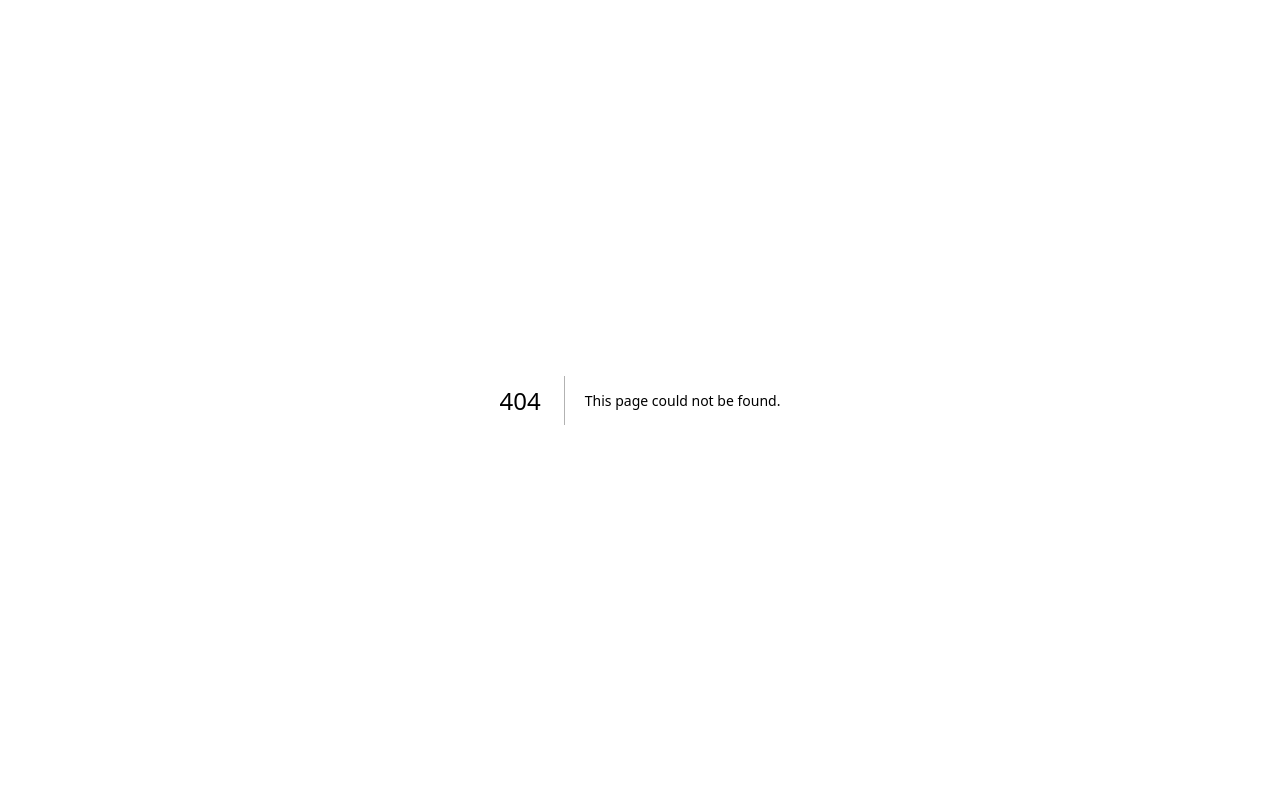
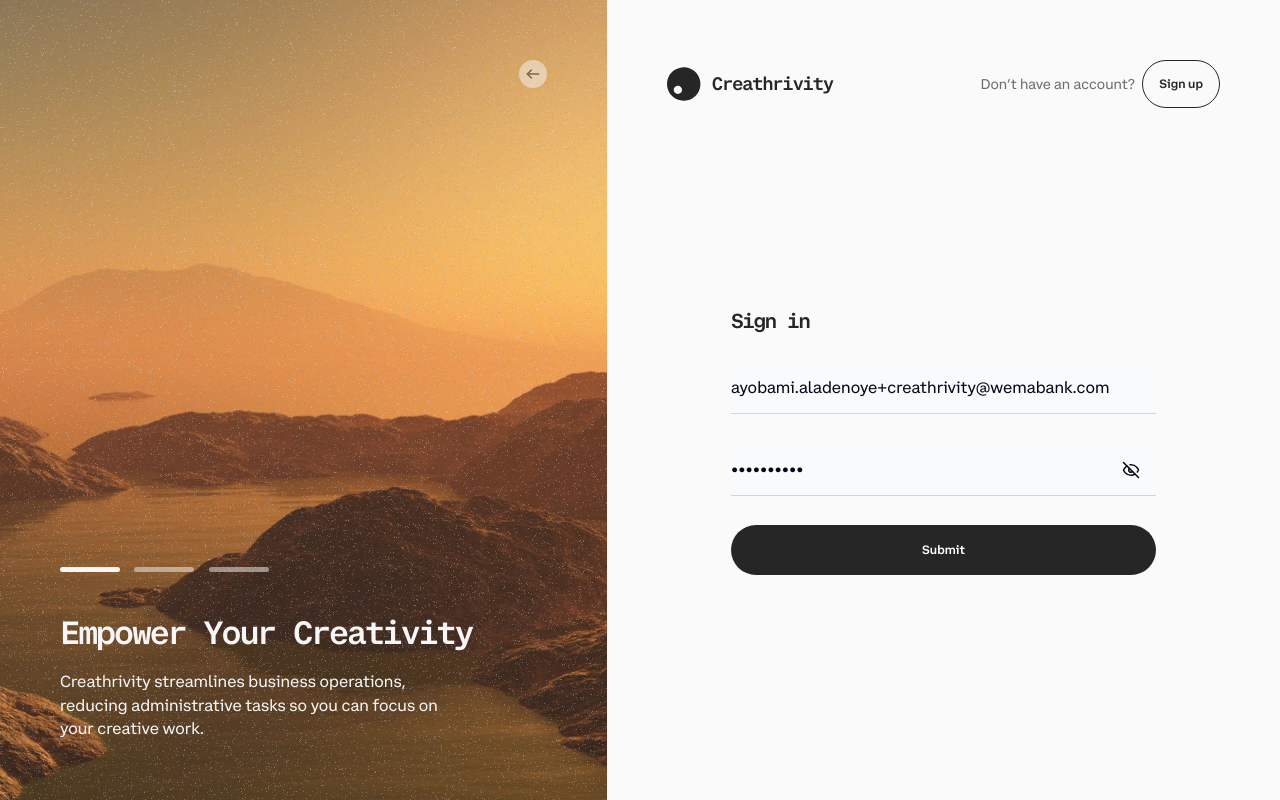
Before and after one commit to Damilola94/treva-alat-flow, a Next.js app: page /auth/sign-in in a window 1280 px wide. Before the commit this address had no page. Built offline with nearby package versions, Linux system fonts and the light colour scheme; no server answers.

Commit message:
updates structure and onboarding layout

```diff
--- a/next.config.js
+++ b/next.config.js
@@ -1,9 +1,11 @@
 /** @type {import('next').NextConfig} */
+
+const namespace = process.env.NEXT_PUBLIC_ASSET_PREFIX_NAMESPACE;
 
 const nextConfig = {
   reactStrictMode: true,
   swcMinify: true,
-  basePath: process.env.NEXT_PUBLIC_ASSET_PREFIX_DISABLED ? undefined : '/streak-web',
+  basePath: process.env.NEXT_PUBLIC_ASSET_PREFIX_DISABLED ? undefined : `/${namespace}`,
   images: {
     remotePatterns: [
       {
@@ -20,12 +22,12 @@ const nextConfig = {
     return [
       {
         "source": "/",
-        "destination": "/auth/login",
+        "destination": "/auth/sign-in",
         "permanent": false
       },
       {
-        "source": "/streak-web",
-        "destination": "/streak-web/auth/login",
+        "source": `/${namespace}`,
+        "destination": `/${namespace}/auth/sign-in`,
         "permanent": false
       }
     ];
@@ -33,8 +35,8 @@ const nextConfig = {
   async rewrites() {
     return [
       {
-        source: '/streak-web/auth/login',
-        destination: '/streak-web/index/auth/login'
+        source: `/${namespace}/auth/sign-in`,
+        destination: `/${namespace}/index/auth/sign-in`
       }
     ];
   }
--- a/next.config.mjs
+++ /dev/null
@@ -1,40 +0,0 @@
-/** @type {import('next').NextConfig} */
-
-const nextConfig = {
-  images: {
-    remotePatterns: [
-      {
-        protocol: 'https',
-        hostname: 'ui-avatars.com',
-      },
-      {
-        protocol: 'https',
-        hostname: 'innovarionstr.blob.core.windows.net',
-      },
-    ],
-  },
-  async redirects() {
-    return [
-      {
-        "source": "/",
-        "destination": "/auth/login",
-        "permanent": false
-      },
-      {
-        "source": "/streak-web",
-        "destination": "/streak-web/auth/login",
-        "permanent": false
-      }
-    ];
-  },
-  async rewrites() {
-    return [
-      {
-        source: '/streak-web/',
-        destination: '/streak-web/index'
-      }
-    ];
-  }
-};
-
-export default nextConfig;
--- a/public/scss/base/_index.scss
+++ b/public/scss/base/_index.scss
@@ -8,7 +8,7 @@
   width: 128px;
   height: 128px;
   border: 8px solid;
-  border-color: var(--primary-color) transparent;
+  border-color: var(--shark-950) transparent;
   border-radius: 50%;
   display: inline-block;
   box-sizing: border-box;
--- /dev/null
+++ b/src/app/auth/sign-in/page.tsx
@@ -0,0 +1,116 @@
+'use client'
+import React from 'react'
+import { Formik } from 'formik'
+import * as Yup from 'yup'
+import { Input } from '@/components/ui/input'
+import { Button } from '@/components/ui/button'
+import queries from '@/services/queries/auth'
+import { Logo } from '@/components/shared'
+import Link from 'next/link'
+import routes from '@/lib/routes'
+
+const validationSchema = Yup.object().shape({
+  email: Yup.string()
+    .email('Please enter a valid email address')
+    .required('Please enter your email address')
+})
+
+const initialValues = {
+  email: process.env.NEXT_PUBLIC_CLIENT_EMAIL ?? '',
+  password: process.env.NEXT_PUBLIC_CLIENT_PASSWORD ?? ''
+}
+
+export default function Login () {
+  const { mutate, isLoading } = queries.login()
+
+  return (
+    <div className="app_auth_login_container">
+      <div className="app_auth_login_container__header flex justify-between items-center">
+        <div className="flex items-center gap-3">
+          <Logo />
+          <h2 className="app_auth_login_container__header__logo__title">
+            Creathrivity
+          </h2>
+        </div>
+
+        <div className="flex items-center gap-2">
+          <p className="app_auth_login_container__header__account">
+            Don’t have an account?
+          </p>
+          <Link href={routes.onboarding.path}>
+            <p className="app_auth_login_container__header__signin">Sign up</p>
+          </Link>
+        </div>
+      </div>
+      <div className="app_auth_login_container__upper">
+        <div className="app_auth_login">
+          <div>
+            <Formik
+              initialValues={initialValues}
+              validationSchema={validationSchema}
+              onSubmit={mutate}
+            >
+              {(props) => {
+                const {
+                  values,
+                  handleChange,
+                  handleBlur,
+                  handleSubmit,
+                  errors,
+                  touched
+                } = props
+                return (
+                  <form onSubmit={handleSubmit} className="flex flex-col gap-8">
+                    <h3 className="app_auth_login__title">
+                      Sign in
+                    </h3>
+                    <div className="flex flex-col gap-8">
+                      <div className="">
+                        <Input
+                          name="email"
+                          type="email"
+                          id="email"
+                          placeholder="Email address"
+                          size="xl"
+                          value={values.email}
+                          onChange={handleChange}
+                          onBlur={handleBlur}
+                          errors={errors}
+                          touched={touched}
+                        />
+                      </div>
+
+                      <Input
+                        name="password"
+                        type="password"
+                        id="password"
+                        placeholder="Password"
+                        size="xl"
+                        value={values.password}
+                        onChange={handleChange}
+                        onBlur={handleBlur}
+                        errors={errors}
+                        touched={touched}
+                      />
+                    </div>
+
+                    <div className="">
+                      <Button
+                        size="xl"
+                        isLoading={isLoading}
+                        backgroundColor="shark-950"
+                        className="w-full app_auth_login__btn"
+                      >
+                        Submit
+                      </Button>
+                    </div>
+                  </form>
+                )
+              }}
+            </Formik>
+          </div>
+        </div>
+      </div>
+    </div>
+  )
+}
--- a/src/app/auth/logout/page.tsx
+++ b/src/app/auth/sign-out/page.tsx
@@ -1,8 +1,7 @@
 'use client'
 import React, { useEffect } from 'react'
-import logos from '@/lib/assets/logos'
-import Image from 'next/image'
 import routes from '@/lib/routes'
+import config from '@/lib/config'
 
 export default function Page () {
   useEffect(() => {
@@ -10,7 +9,8 @@ export default function Page () {
       // localStorage.clear()
 
       // window.location.href = routes.home.path + (query?.next ? `?next=${query.next}` : '')
-      const nextRoute = process.env.NEXT_PUBLIC_ASSET_PREFIX_DISABLED ? routes.auth.login.path : ('/streak-web' + routes.auth.login.path)
+      const signIn = routes.auth.signIn.path
+      const nextRoute = process.env.NEXT_PUBLIC_ASSET_PREFIX_DISABLED ? signIn : (`/${config.namespace}` + signIn)
       window.location.href = nextRoute
     }, 1500)
   }, [])
@@ -19,10 +19,6 @@ export default function Page () {
     <div className="app_auth_login">
       <div>
         <div className="flex flex-col gap-12">
-          <div className="app_auth_login__logo">
-            <Image src={logos.logo} alt="logo" className="w-full" />
-          </div>
-
           <div className="flex justify-center items-center" style={{ minHeight: 200 }}>
             <span className="txxx_loader" />
           </div>
--- a/src/app/dashboard/layout.tsx
+++ b/src/app/dashboard/layout.tsx
@@ -34,7 +34,7 @@ function Main ({ children }: { children: React.ReactNode }) {
       setMounted(true)
     } else {
       toast.error('Token expired')
-      push(`${routes.auth.login.path}?next=${asPath}`)
+      push(`${routes.auth.signIn.path}?next=${asPath}`)
     }
   }, [asPath, push])
 
--- /dev/null
+++ b/src/app/onboarding/layout.tsx
@@ -0,0 +1,12 @@
+import React, { type ReactNode } from 'react'
+import Layout from '../auth/layout'
+
+interface IProps {
+  children: ReactNode
+}
+
+export default function LLayout (props: IProps) {
+  const { children } = props
+
+  return <Layout>{children}</Layout>
+}
--- /dev/null
+++ b/src/app/onboarding/page.tsx
@@ -0,0 +1,102 @@
+'use client'
+import React from 'react'
+import { Formik } from 'formik'
+import * as Yup from 'yup'
+import { Input } from '@/components/ui/input'
+import { Button } from '@/components/ui/button'
+import queries from '@/services/queries/auth'
+import { Logo } from '@/components/shared'
+import Link from 'next/link'
+import routes from '@/lib/routes'
+
+const validationSchema = Yup.object().shape({
+  email: Yup.string()
+    .email('Please enter a valid email address')
+    .required('Please enter your email address')
+})
+
+const initialValues = {
+  email: process.env.NEXT_PUBLIC_CLIENT_EMAIL ?? ''
+}
+
+export default function Login () {
+  const { mutate, isLoading } = queries.login()
+
+  return (
+    <div className="app_auth_login_container">
+      <div className="app_auth_login_container__header flex justify-between items-center">
+        <div className="flex items-center gap-3">
+          <Logo />
+          <h2 className="app_auth_login_container__header__logo__title">
+            Creathrivity
+          </h2>
+        </div>
+
+        <div className="flex items-center gap-2">
+          <p className="app_auth_login_container__header__account">
+            Already have an account?
+          </p>
+          <Link href={routes.auth.signIn.path}>
+            <p className="app_auth_login_container__header__signin">Sign in</p>
+          </Link>
+        </div>
+      </div>
+      <div className="app_auth_login_container__upper">
+        <div className="app_auth_login">
+          <div>
+            <Formik
+              initialValues={initialValues}
+              validationSchema={validationSchema}
+              onSubmit={mutate}
+            >
+              {(props) => {
+                const {
+                  values,
+                  handleChange,
+                  handleBlur,
+                  handleSubmit,
+                  errors,
+                  touched
+                } = props
+                return (
+                  <form onSubmit={handleSubmit} className="flex flex-col gap-8">
+                    <h3 className="app_auth_login__title">
+                      Start your free trial
+                    </h3>
+                    <div className="flex flex-col gap-6">
+                      <div className="">
+                        <Input
+                          name="email"
+                          type="email"
+                          id="email"
+                          placeholder="Enter your email address"
+                          size="xl"
+                          value={values.email}
+                          onChange={handleChange}
+                          onBlur={handleBlur}
+                          errors={errors}
+                          touched={touched}
+                        />
+                      </div>
+                    </div>
+
+                    <div className="">
+                      <Button
+                        size="xl"
+                        isLoading={isLoading}
+                        backgroundColor="shark-950"
+                        className="w-full app_auth_login__btn"
+                      >
+                        Next
+                      </Button>
+                    </div>
+                  </form>
+                )
+              }}
+            </Formik>
+          </div>
+        </div>
+      </div>
+    </div>
+  )
+}
--- a/src/components/shared/dashboard/sidebar.tsx
+++ b/src/components/shared/dashboard/sidebar.tsx
@@ -29,8 +29,8 @@ const menuItems = [
 ]
 
 const logoutItem = {
-  label: 'Logout',
-  href: routes.auth.logout.path,
+  label: 'Sign out',
+  href: routes.auth.signOut.path,
   icon: <Login />
 }
 
--- a/src/lib/config.ts
+++ b/src/lib/config.ts
@@ -8,6 +8,7 @@ const services = {
 
 const config = {
   baseUrl,
+  namespace: process.env.NEXT_PUBLIC_ASSET_PREFIX_NAMESPACE,
   pagination: { PageNumber: '1', PageSize: '10' },
   services,
   tokenKey: 'str-weer-tkey',
--- a/src/lib/routes.ts
+++ b/src/lib/routes.ts
@@ -6,12 +6,12 @@ const routes = {
   auth: {
     path: '/auth',
 
-    login: {
-      path: '/auth/login'
+    signIn: {
+      path: '/auth/sign-in'
     },
 
-    logout: {
-      path: '/auth/logout'
+    signOut: {
+      path: '/auth/sign-out'
     }
   },
 
@@ -27,6 +27,14 @@ const routes = {
     customerInformation: {
       path: '/dashboard/customer-information'
     }
+  },
+
+  onboarding: {
+    path: '/onboarding',
+
+    signUp: {
+      path: '/onboarding/sign-up'
+    }
   }
 }
 
```
Also changed, not shown: src/app/onboarding/sign-in/page.tsx (renamed from src/app/auth/login/page.tsx).
